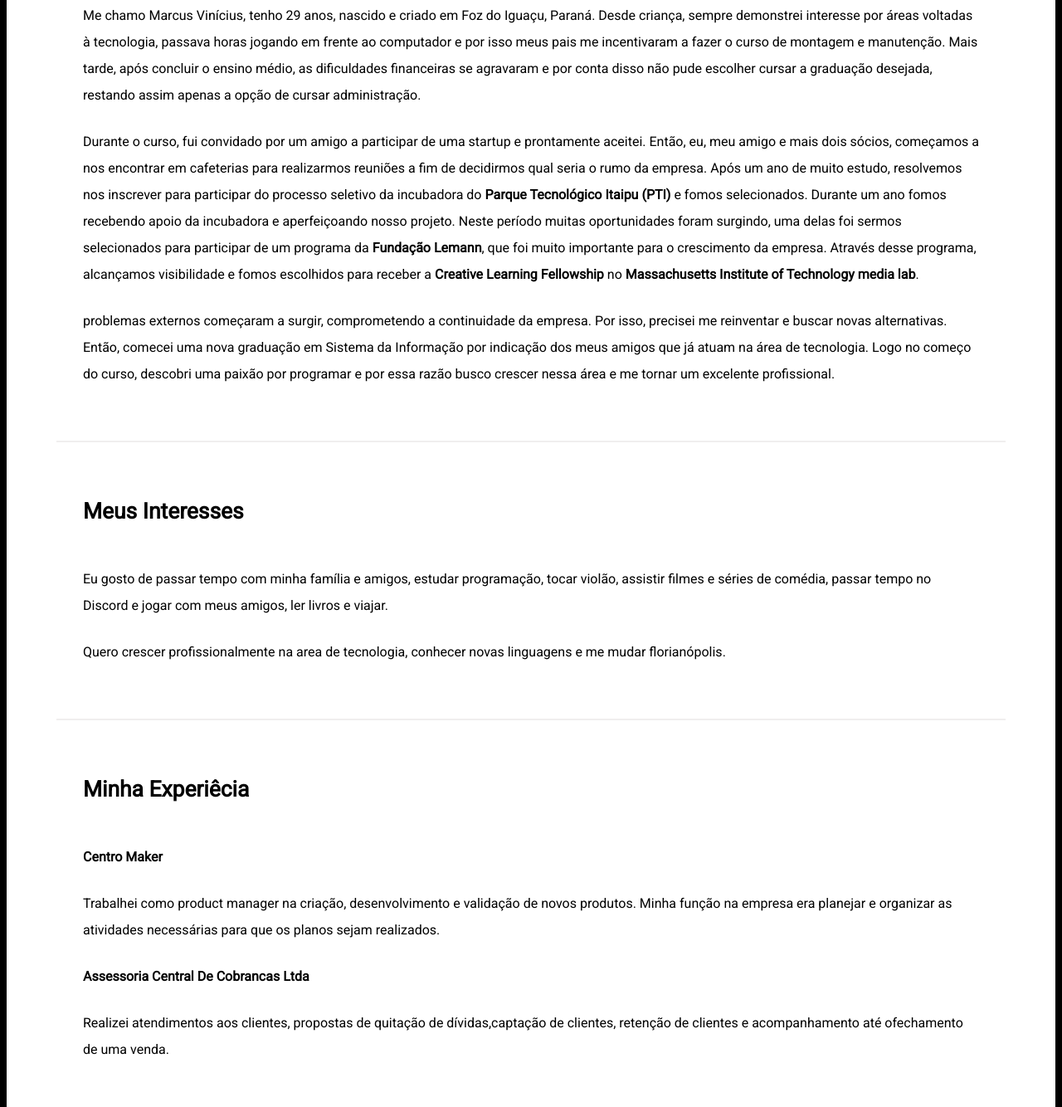
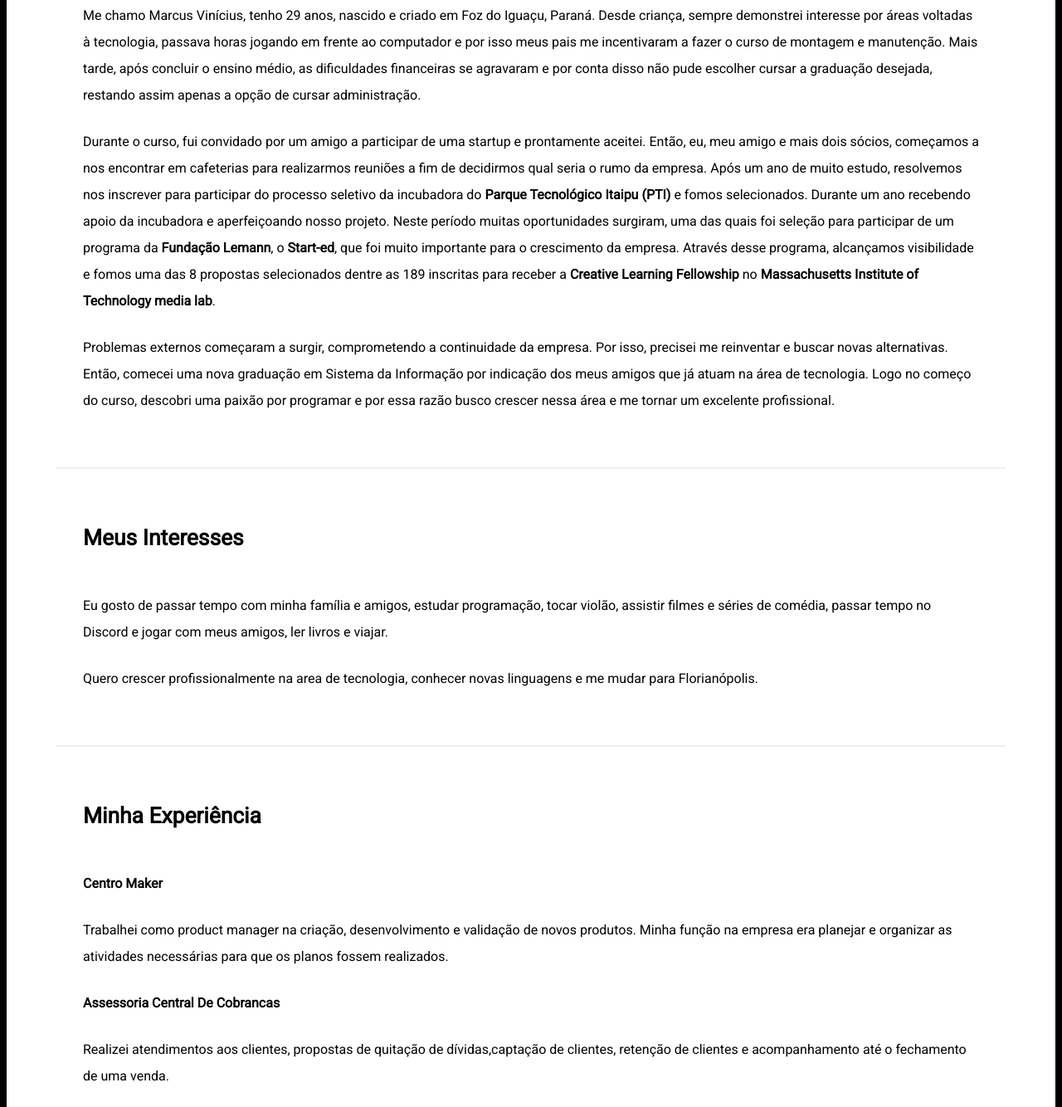
Before and after one commit to msalarini/Indicium, a plain HTML site: page index.html in a window 1280 px wide. Shown: the part 1326-2660 px from the top of the page at 83% size. Drawn offline with Linux system fonts and the light colour scheme.

Commit message:
Update index.html
história atualizada

```diff
--- a/index.html
+++ b/index.html
@@ -50,8 +50,8 @@
           Desde criança, sempre demonstrei interesse por áreas voltadas à tecnologia, passava horas jogando em frente ao computador e por isso meus pais me incentivaram a fazer o curso de montagem e manutenção.
           Mais tarde, após concluir o ensino médio, as dificuldades financeiras se agravaram e por conta disso não pude escolher cursar a graduação desejada, restando assim apenas a opção de cursar administração.
         </p>
-        <p>Durante o curso, fui convidado por um amigo a participar de uma startup e prontamente aceitei. Então, eu, meu amigo e mais dois sócios, começamos a nos encontrar em cafeterias para realizarmos reuniões a fim de decidirmos qual seria o rumo da empresa. Após um ano de muito estudo, resolvemos nos inscrever para participar do processo seletivo da incubadora do <b>Parque Tecnológico Itaipu (PTI)</b> e fomos selecionados. Durante um ano fomos recebendo apoio da incubadora e aperfeiçoando nosso projeto. Neste período muitas oportunidades foram surgindo, uma delas foi sermos selecionados para participar de um programa da <b>Fundação Lemann</b>, que foi muito importante para o crescimento da empresa. Através desse programa, alcançamos visibilidade e fomos escolhidos para receber a <b>Creative Learning Fellowship</b> no <b>Massachusetts Institute of Technology media lab</b>.</p>
-        <p>problemas externos começaram a surgir, comprometendo a continuidade da empresa.
+        <p>Durante o curso, fui convidado por um amigo a participar de uma startup e prontamente aceitei. Então, eu, meu amigo e mais dois sócios, começamos a nos encontrar em cafeterias para realizarmos reuniões a fim de decidirmos qual seria o rumo da empresa. Após um ano de muito estudo, resolvemos nos inscrever para participar do processo seletivo da incubadora do <b>Parque Tecnológico Itaipu (PTI)</b> e fomos selecionados. Durante um ano recebendo apoio da incubadora e aperfeiçoando nosso projeto. Neste período muitas oportunidades surgiram, uma das quais foi seleção para participar de um programa da <b>Fundação Lemann</b>, o <b>Start-ed</b>, que foi muito importante para o crescimento da empresa. Através desse programa, alcançamos visibilidade e fomos uma das 8 propostas selecionados dentre as 189 inscritas para receber a <b>Creative Learning Fellowship</b> no <b>Massachusetts Institute of Technology media lab</b>.</p>
+        <p>Problemas externos começaram a surgir, comprometendo a continuidade da empresa.
           Por isso, precisei me reinventar e buscar novas alternativas. Então, comecei uma nova graduação em Sistema da Informação por indicação dos meus amigos que já atuam na área de tecnologia. Logo no começo do curso, descobri uma paixão por programar e por essa razão busco crescer nessa área e me tornar um excelente profissional.
         </p>
       </section>
@@ -61,17 +61,17 @@
           Meus Interesses
         </h2>
         <p>Eu gosto de passar tempo com minha família e amigos, estudar programação, tocar violão, assistir filmes e séries de comédia, passar tempo no Discord e jogar com meus amigos, ler livros e viajar. </p>
-        <p>Quero crescer profissionalmente na area de tecnologia, conhecer novas linguagens e me mudar florianópolis.</p>
+        <p>Quero crescer profissionalmente na area de tecnologia, conhecer novas linguagens e me mudar para Florianópolis.</p>
       </section>
 
       <section class="outer-container space-bottom border" id="me">
         <h2>
-          Minha Experiêcia
+          Minha Experiência
         </h2>
         <p><b>Centro Maker</b></p>
-        <p>Trabalhei como product manager na criação, desenvolvimento e validação de novos produtos. Minha função na empresa era planejar e organizar as atividades necessárias para que os planos sejam realizados.</p>
-        <p><b>Assessoria Central De Cobrancas Ltda</b></p>
-        <p>Realizei atendimentos aos clientes, propostas de quitação de dívidas,captação de clientes, retenção de clientes e acompanhamento até ofechamento de uma venda.</p>
+        <p>Trabalhei como product manager na criação, desenvolvimento e validação de novos produtos. Minha função na empresa era planejar e organizar as atividades necessárias para que os planos fossem realizados.</p>
+        <p><b>Assessoria Central De Cobrancas</b></p>
+        <p>Realizei atendimentos aos clientes, propostas de quitação de dívidas,captação de clientes, retenção de clientes e acompanhamento até o fechamento de uma venda.</p>
       </section>
     </div>
   </div>
```
